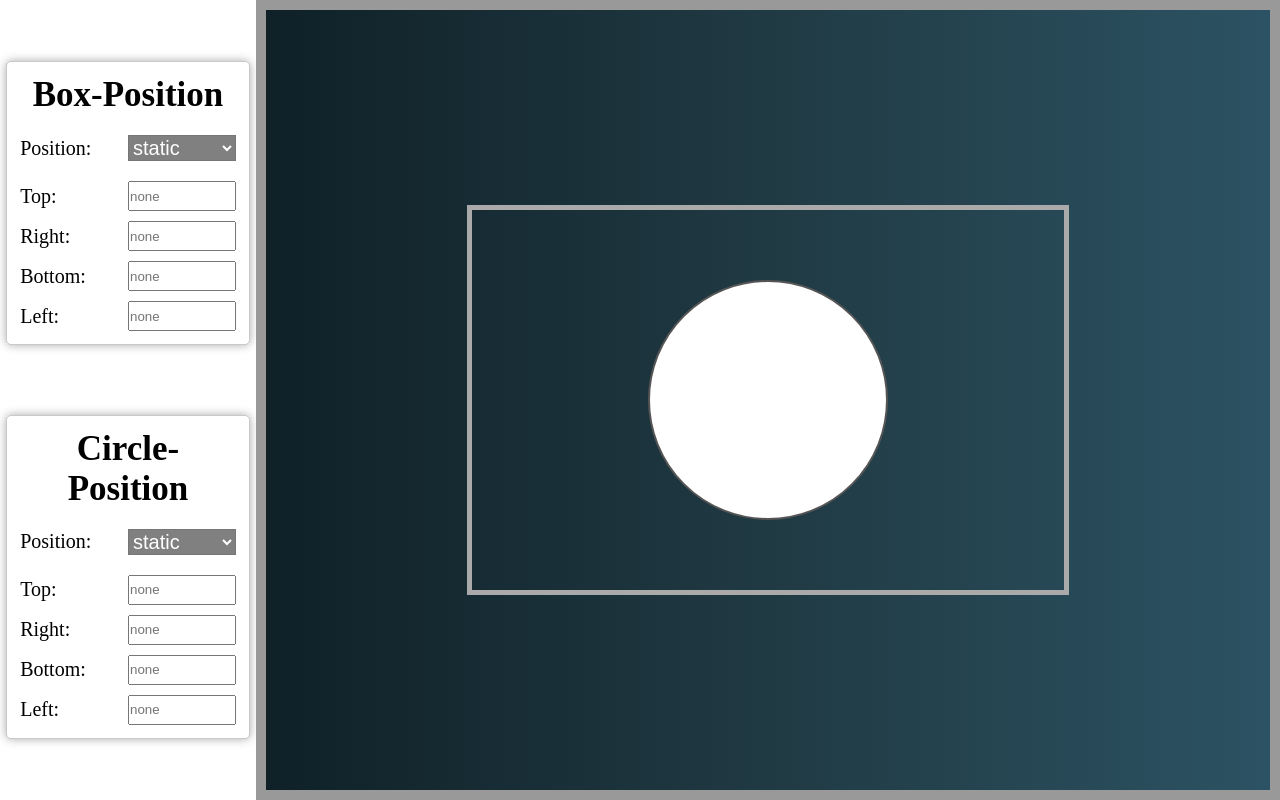
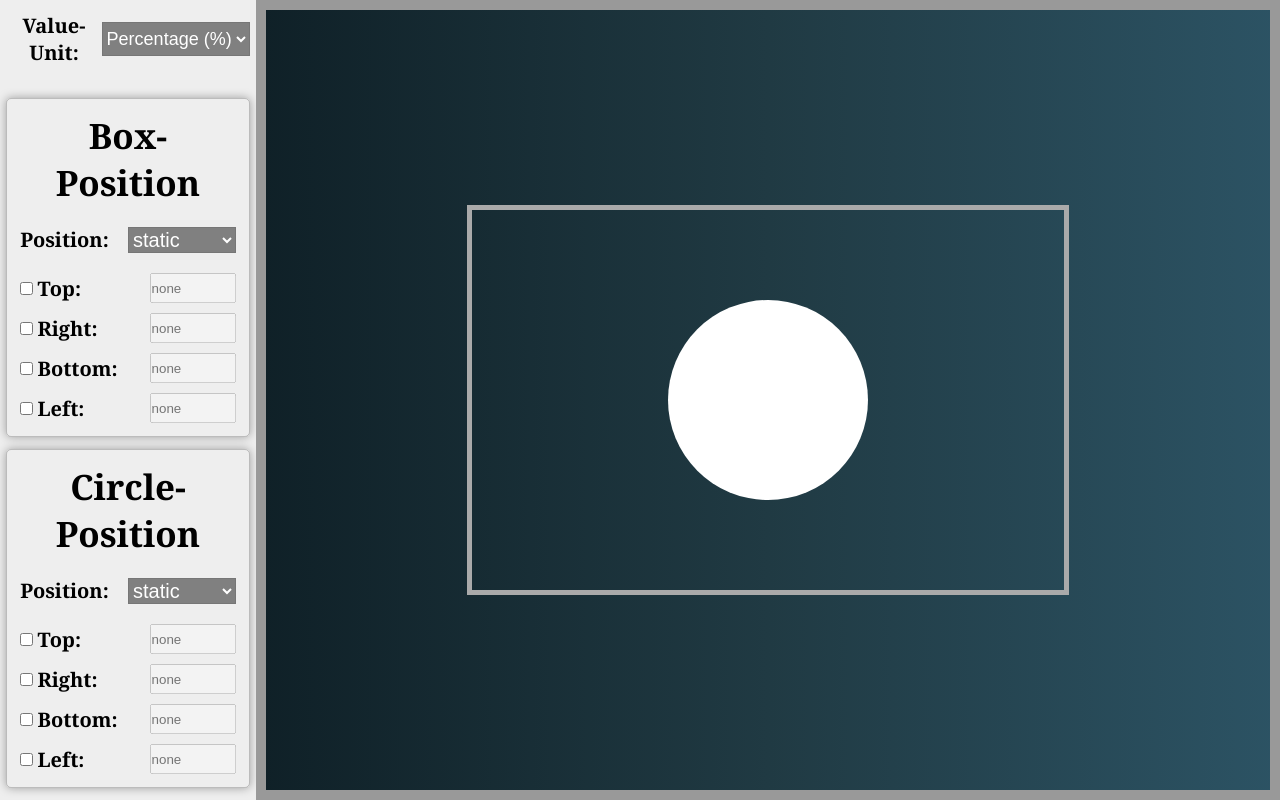
Before and after one commit to abid-shahriar/react-css-position-gui, a React (Create React App) app: page / in a window 1280 px wide. Built offline with nearby package versions, Linux system fonts and the light colour scheme.

Commit message:
added almost all the functionality

```diff
--- a/package.json
+++ b/package.json
@@ -1,5 +1,5 @@
 {
-  "homepage": "https://abid-shahriar.github.io/react-css-position-gui/",
+  "homepage": "https://abid-shahriar.github.io/react-css-position-gui",
   "name": "react-css-position-fun",
   "version": "0.1.0",
   "private": true,
--- a/public/index.html
+++ b/public/index.html
@@ -13,6 +13,11 @@
 
     <link rel="manifest" href="%PUBLIC_URL%/manifest.json" />
 
+    <link
+      href="https://fonts.googleapis.com/css2?family=Noto+Serif:ital,wght@0,400;0,700;1,400;1,700&display=swap"
+      rel="stylesheet"
+    />
+
     <title>React App</title>
   </head>
   <body>
--- a/src/App.js
+++ b/src/App.js
@@ -15,6 +15,7 @@ function App() {
   const [boxRight, setBoxRight] = useState(null);
   const [boxBottom, setBoxBottom] = useState(null);
   const [boxLeft, setBoxLeft] = useState(null);
+  const [valueUnit, setValueUnit] = useState("%");
 
   const PositionContexvalue = {
     boxPosition,
@@ -37,6 +38,8 @@ function App() {
     setBoxRight,
     setBoxBottom,
     setBoxLeft,
+    valueUnit,
+    setValueUnit,
   };
 
   return (
--- a/src/components/AbsolutePosition.jsx
+++ b/src/components/AbsolutePosition.jsx
@@ -1,5 +1,7 @@
 import React, { useContext } from "react";
 import { PositionContex } from "../App";
+import PositionInput from "./PositionInput";
+import Checkbox from "./Checkbox";
 
 function AbsolutePosition({ visualObject }) {
   const {
@@ -48,28 +50,44 @@ function AbsolutePosition({ visualObject }) {
   return (
     <div className="absolute-position">
       <div className="absolute-position__container">
+        <Checkbox visualObject={visualObject} />
         <label htmlFor="top">Top:</label>
-        <input type="number" onChange={handleTopPosition} placeholder="none" />
-      </div>
-      <div className="absolute-position__container">
-        <label htmlFor="top">Right:</label>
-        <input
+        <PositionInput
+          name="top"
           type="number"
-          onChange={handleRightPosition}
+          handlePositionChange={handleTopPosition}
           placeholder="none"
         />
       </div>
       <div className="absolute-position__container">
-        <label htmlFor="top">Bottom:</label>
-        <input
+        <Checkbox visualObject={visualObject} />
+        <label htmlFor="right">Right:</label>
+        <PositionInput
+          name="right"
           type="number"
-          onChange={handleBottomPosition}
+          handlePositionChange={handleRightPosition}
           placeholder="none"
         />
       </div>
       <div className="absolute-position__container">
-        <label htmlFor="top">Left:</label>
-        <input type="number" onChange={handleLeftPosition} placeholder="none" />
+        <Checkbox visualObject={visualObject} />
+        <label htmlFor="bottom">Bottom:</label>
+        <PositionInput
+          name="bottom"
+          type="number"
+          handlePositionChange={handleBottomPosition}
+          placeholder="none"
+        />
+      </div>
+      <div className="absolute-position__container">
+        <Checkbox visualObject={visualObject} />
+        <label htmlFor="left">Left:</label>
+        <PositionInput
+          name="left"
+          type="number"
+          handlePositionChange={handleLeftPosition}
+          placeholder="none"
+        />
       </div>
     </div>
   );
--- /dev/null
+++ b/src/components/Checkbox.jsx
@@ -0,0 +1,82 @@
+import React, { useContext } from "react";
+import { PositionContex } from "../App";
+
+function Checkbox({ visualObject }) {
+  const {
+    setCircleTop,
+    setCircleRight,
+    setCircleBottom,
+    setCircleLeft,
+    setBoxTop,
+    setBoxRight,
+    setBoxBottom,
+    setBoxLeft,
+  } = useContext(PositionContex);
+
+  function handleCheckbox(e) {
+    const valueInputField = e.target.nextElementSibling.nextElementSibling;
+
+    const attributeValue = valueInputField.getAttribute("name");
+
+    const boxElement = document.querySelector(".box");
+    const circleElement = document.querySelector(".circle");
+
+    if (e.target.checked) {
+      valueInputField.removeAttribute("disabled");
+    } else {
+      valueInputField.value = "";
+      valueInputField.setAttribute("disabled", "");
+
+      if (visualObject === "box") {
+        switch (attributeValue) {
+          case "top":
+            setBoxTop(null);
+            boxElement.style.removeProperty("top");
+            break;
+          case "right":
+            setBoxRight(null);
+            boxElement.style.removeProperty("right");
+            break;
+          case "bottom":
+            setBoxBottom(null);
+            boxElement.style.removeProperty("bottom");
+            break;
+          case "left":
+            setBoxLeft(null);
+            boxElement.style.removeProperty("left");
+            break;
+          default:
+            return;
+        }
+      } else if (visualObject === "circle") {
+        switch (attributeValue) {
+          case "top":
+            setCircleTop(null);
+            circleElement.style.removeProperty("top");
+            break;
+          case "right":
+            setCircleRight(null);
+            circleElement.style.removeProperty("right");
+            break;
+          case "bottom":
+            setCircleBottom(null);
+            circleElement.style.removeProperty("bottom");
+            break;
+          case "left":
+            setCircleLeft(null);
+            circleElement.style.removeProperty("left");
+            break;
+          default:
+            return;
+        }
+      }
+    }
+  }
+  return (
+    <>
+      <input type="checkbox" onChange={handleCheckbox} />
+    </>
+  );
+}
+
+export default Checkbox;
--- a/src/components/Controls.jsx
+++ b/src/components/Controls.jsx
@@ -1,11 +1,13 @@
 import React, { useContext } from "react";
 import ControlBox from "./ControlBox";
 import { PositionContex } from "../App";
+import ValueUnit from "./ValueUnit";
 
 function Controls() {
   const { setBoxPosition, setCirclePosition } = useContext(PositionContex);
   return (
     <div className="controls-wrapper">
+      <ValueUnit />
       <ControlBox visualObject="box" setPosition={setBoxPosition} />
       <ControlBox visualObject="circle" setPosition={setCirclePosition} />
     </div>
--- /dev/null
+++ b/src/components/PositionInput.jsx
@@ -0,0 +1,17 @@
+import React from "react";
+
+function PositionInput({ name, type, handlePositionChange, placeholder }) {
+  return (
+    <>
+      <input
+        name={name}
+        type={type}
+        onChange={handlePositionChange}
+        placeholder={placeholder}
+        disabled
+      />
+    </>
+  );
+}
+
+export default PositionInput;
--- /dev/null
+++ b/src/components/ValueUnit.jsx
@@ -0,0 +1,25 @@
+import React, { useContext } from "react";
+import { PositionContex } from "../App";
+
+function ValueUnit() {
+  const { setValueUnit } = useContext(PositionContex);
+
+  const handleValueUnitChange = (e) => {
+    setValueUnit(e.target.value);
+  };
+  return (
+    <div className="value-unit">
+      <label htmlFor="value-unit">Value-Unit:</label>
+      <select name="value-unit" onChange={handleValueUnitChange}>
+        <option value="px">Pixel (px)</option>
+        <option value="%" selected>
+          Percentage (%)
+        </option>
+        <option value="rem">Rem</option>
+        <option value="em">EM</option>
+      </select>
+    </div>
+  );
+}
+
+export default ValueUnit;
--- a/src/components/Visual.jsx
+++ b/src/components/Visual.jsx
@@ -13,9 +13,8 @@ function Visual() {
     boxRight,
     boxBottom,
     boxLeft,
+    valueUnit,
   } = useContext(PositionContex);
-
-  console.log(boxTop);
 
   return (
     <div className="visual-wrapper">
@@ -24,20 +23,20 @@ function Visual() {
           className="box"
           style={{
             position: boxPosition,
-            top: `${boxTop}px`,
-            right: `${boxRight}px`,
-            bottom: `${boxBottom}px`,
-            left: `${boxLeft}px`,
+            top: `${boxTop}${valueUnit}`,
+            right: `${boxRight}${valueUnit}`,
+            bottom: `${boxBottom}${valueUnit}`,
+            left: `${boxLeft}${valueUnit}`,
           }}
         >
           <div
             className="circle"
             style={{
               position: circlePosition,
-              top: `${circleTop}px`,
-              right: `${circleRight}px`,
-              bottom: `${circleBottom}px`,
-              left: `${circleLeft}px`,
+              top: `${circleTop}${valueUnit}`,
+              right: `${circleRight}${valueUnit}`,
+              bottom: `${circleBottom}${valueUnit}`,
+              left: `${circleLeft}${valueUnit}`,
             }}
           ></div>
         </div>
--- a/src/index.scss
+++ b/src/index.scss
@@ -13,6 +13,10 @@
   flex-direction: $dir;
 }
 
+body {
+  font-family: "Noto Serif", serif;
+}
+
 #root {
   min-height: 100vh;
   width: 100%;
@@ -23,6 +27,8 @@
   width: 20%;
   height: 100vh;
   @include flexbox(column);
+  justify-content: space-evenly;
+  background-color: #eee;
 }
 
 .visual-wrapper {
@@ -46,12 +52,10 @@
     @include flexbox();
 
     .circle {
-      height: 15rem;
-      width: 15rem;
+      width: 200px;
+      height: 200px;
       border-radius: 50%;
-      border: 2px solid #555;
       background-color: #fff;
-      position: absolute;
     }
   }
 }
@@ -105,10 +109,15 @@
   &__container {
     width: 100%;
     @include flexbox();
+    justify-content: space-between;
 
     &:not(:last-child) {
       margin-bottom: 10px;
     }
+  }
+
+  input [type="checkbox"] {
+    width: 10%;
   }
 
   label {
@@ -116,8 +125,32 @@
     font-size: 20px;
   }
 
-  input {
-    width: 50%;
+  input[type="number"] {
+    width: 40%;
     height: 30px;
   }
 }
+
+.value-unit {
+  margin-bottom: 20px;
+  width: 95%;
+  text-align: center;
+  @include flexbox();
+  justify-content: space-evenly;
+
+  label {
+    font-size: 20px;
+  }
+
+  select {
+    background-color: grey;
+    padding: 5px 0;
+    color: white;
+    outline: none;
+    font-size: 18px;
+  }
+}
+
+label {
+  font-weight: bold;
+}
```
